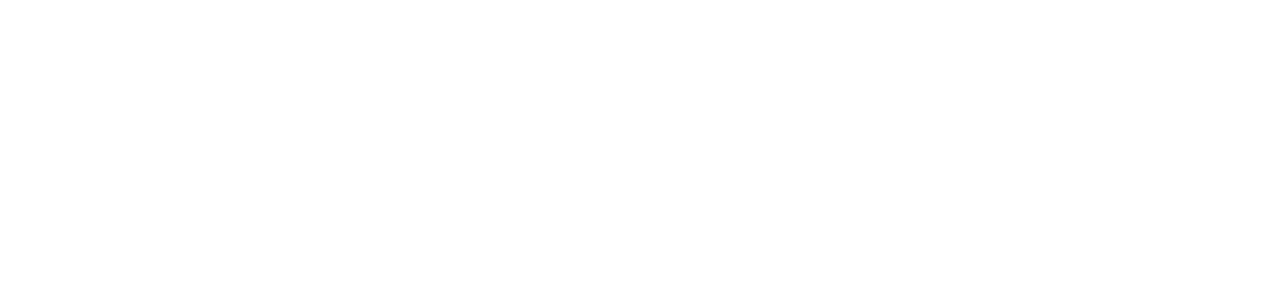
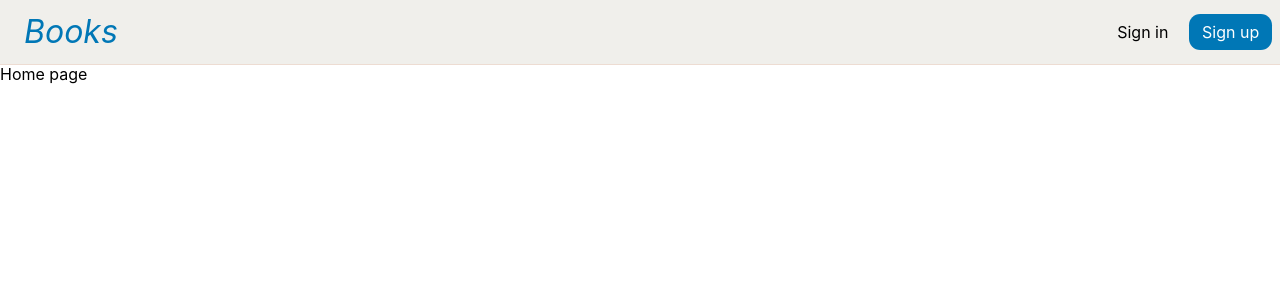
Before and after one commit to DmitriiMiasnikov/books_ts, a React (Create React App) app: page /home in a window 1280 px wide. Shown: the top 300 px of the page. Built offline with nearby package versions, Linux system fonts and the light colour scheme.

Commit message:
link component

```diff
--- a/src/App.tsx
+++ b/src/App.tsx
@@ -2,6 +2,7 @@
 import { ThemeProvider } from "styled-components";
 
 import Dashboard from "./components/pages/Dashboard";
+import Home from "./components/pages/Home";
 
 import theme from "./theme";
 
@@ -10,7 +11,8 @@
     <>
       <ThemeProvider theme={theme}>
         <Switch>
-          <Redirect exact from="/" to="/dashboard" />
+          <Redirect exact from="/" to="/home" />
+          <Route path={"/home"} render={() => <Home />} />
           <Route path={"/dashboard"} render={() => <Dashboard />} />
         </Switch>
       </ThemeProvider>
--- /dev/null
+++ b/src/components/pages/Home/HomePage.tsx
@@ -0,0 +1,13 @@
+import DefaultTemplate from '../../../components/shared/templates/DefaultTemplate';
+import {} from './styled';
+
+const HomePage = () => {
+
+  return (
+    <DefaultTemplate>
+      Home page
+    </DefaultTemplate>
+  )
+}
+
+export default HomePage;
--- /dev/null
+++ b/src/components/pages/Home/index.ts
@@ -0,0 +1 @@
+export { default } from './HomePage';
--- /dev/null
+++ b/src/components/pages/Home/styled.ts
@@ -0,0 +1 @@
+import styled from "styled-components";
--- /dev/null
+++ b/src/components/shared/atoms/Link/Link.tsx
@@ -0,0 +1,24 @@
+
+import React, { PropsWithChildren } from 'react';
+
+import ITest from 'types/testType';
+import { DefaultTheme } from 'styled-components';
+
+import { StyledLink } from './styled';
+
+interface Props extends ITest {
+  link: string,
+  onClick?: (event: React.MouseEvent<HTMLAnchorElement>) => void,
+  customStyles?: (theme: DefaultTheme) => string;
+}
+
+const Link = ({ children, link, onClick, testId, customStyles } : PropsWithChildren<Props>): JSX.Element => {
+
+  return (
+    <StyledLink to={link} onClick={onClick} data-testid={testId} customStyles={customStyles}>
+      {children}
+    </StyledLink>
+  )
+}
+
+export default Link;
--- /dev/null
+++ b/src/components/shared/atoms/Link/index.ts
@@ -0,0 +1 @@
+export { default } from './Link';
--- /dev/null
+++ b/src/components/shared/atoms/Link/styled.ts
@@ -0,0 +1,19 @@
+import styled, { css, DefaultTheme } from "styled-components";
+import { NavLink } from "react-router-dom";
+
+interface SLProps {
+  customStyles?: (theme: DefaultTheme) => string;
+}
+
+export const StyledLink = styled(NavLink)<SLProps>(
+  ({ theme: { colors }, theme, customStyles }) => css`
+  color: ${colors.black};
+  text-decoration: none;
+  transition: .1s opacity;
+
+  &:hover {
+    opacity: 0.8;
+  }
+
+  ${customStyles && customStyles(theme)}
+`)
--- a/src/components/shared/molecules/UserControls/styled.ts
+++ b/src/components/shared/molecules/UserControls/styled.ts
@@ -9,7 +9,7 @@
   }
 `
 
-export const customButtonStyles = (theme: DefaultTheme) => `
+export const customButtonStyles = ({ colors }: DefaultTheme) => `
   background-color: transparent;
-  color: ${theme.colors.black};
+  color: ${colors.black};
   `
--- a/src/components/shared/templates/DefaultTemplate/DefaultTemplate.tsx
+++ b/src/components/shared/templates/DefaultTemplate/DefaultTemplate.tsx
@@ -1,10 +1,11 @@
 import type { PropsWithChildren } from "react";
 
 import type Props from "types/testType";
+import Link from "../../atoms/Link";
 
 import UserControls from "../../molecules/UserControls";
 
-import { Wrapper, Header, Logo, MainContent } from "./styled";
+import { Wrapper, Header, customLogoStyles, MainContent } from "./styled";
 
 const DefaultTemplate = ({
   children,
@@ -13,7 +14,9 @@
   return (
     <Wrapper data-testid={testId}>
       <Header>
-        <Logo>Books</Logo>
+        <Link link="/home" customStyles={customLogoStyles}>
+          Books
+        </Link>
         <UserControls />
       </Header>
       <MainContent>{children}</MainContent>
--- a/src/components/shared/templates/DefaultTemplate/styled.ts
+++ b/src/components/shared/templates/DefaultTemplate/styled.ts
@@ -1,4 +1,4 @@
-import styled, { css } from "styled-components";
+import styled, { css, DefaultTheme } from "styled-components";
 
 export const Wrapper = styled.div`
   position: relative;
@@ -18,16 +18,13 @@
   border-bottom: 1px solid ${colors.brownED};
 `)
 
-export const Logo = styled.div(
-  ({ theme: { colors } }) => css`
-    font-size: 2rem;
-    line-height: 1.75rem;
-    color: ${colors.blue99};
-    font-style: italic;
-    margin-left: 1.5rem;
-    height: fit-content;
-  `
-)
+export const customLogoStyles = ({ colors }: DefaultTheme) => `
+  color: ${colors.blue};
+  margin-left: 1.5rem;
+  font-style: italic;
+  font-size: 2rem;
+  line-height: 1.75rem;
+`
 
 export const MainContent = styled.div(
   ({ theme: { headerHeight } }) => css`
--- a/tsconfig.json
+++ b/tsconfig.json
@@ -1,4 +1,4 @@
 {
+  "compilerOptions": {},
   "extends": "./tsconfig.base.json",
-  "compilerOptions": {}
 }
```
